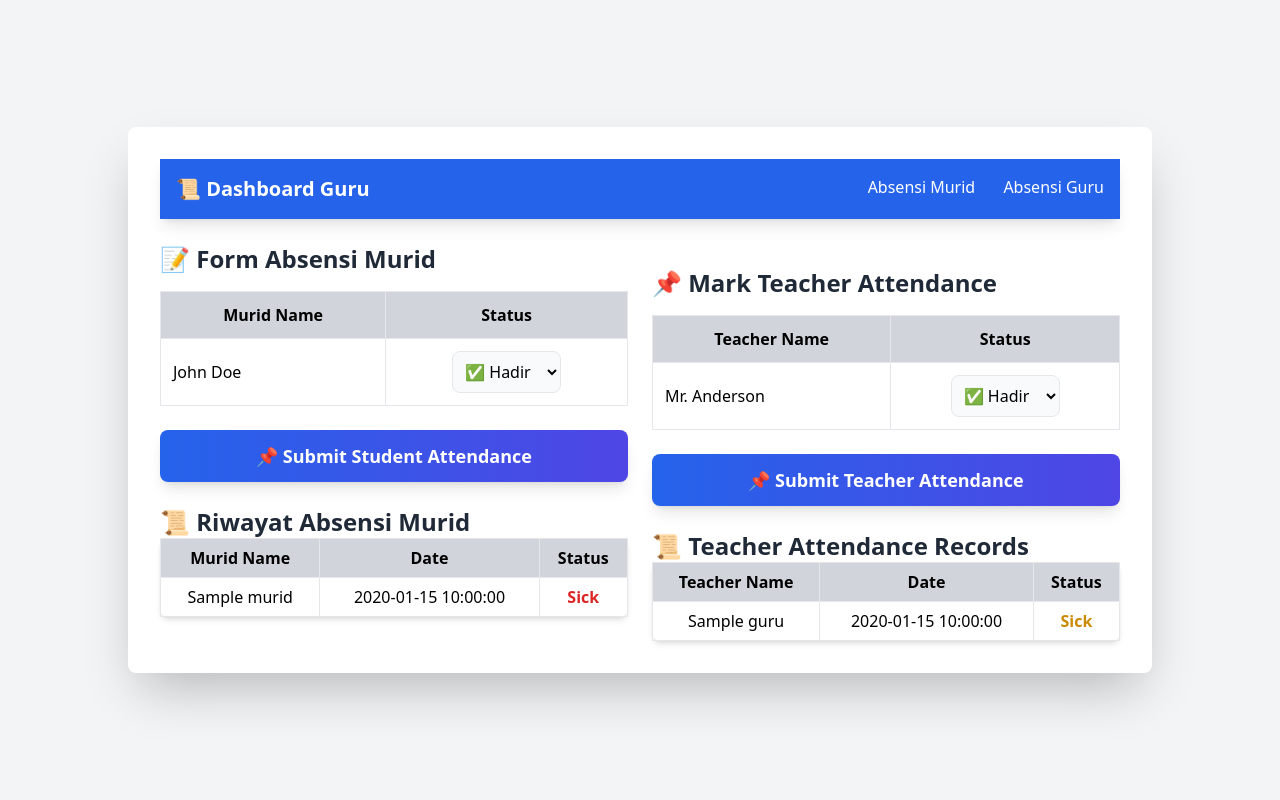
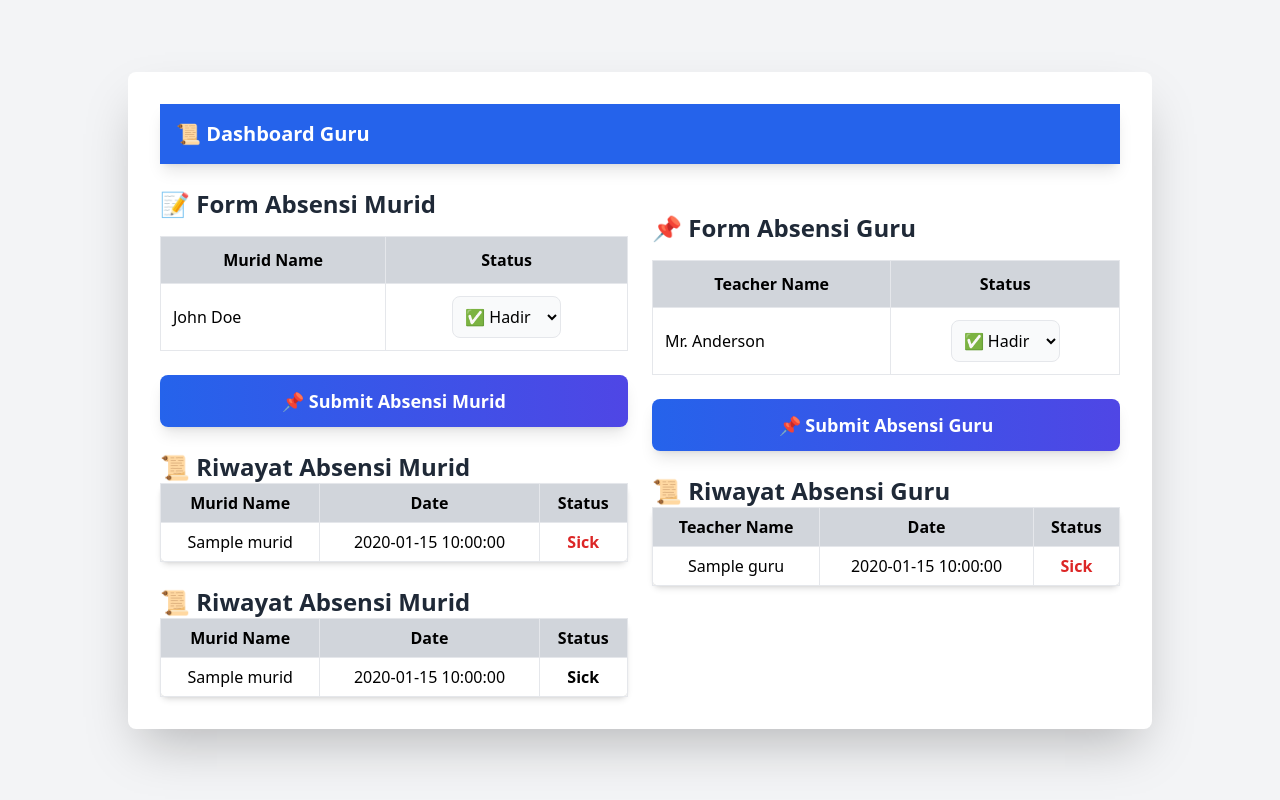
Before and after one commit to Eleutheria-Sapta-Timira-Celeste/Tugas-Akhir, a PHP site: page /admin/guru_dashboard.php in a window 1280 px wide. Run offline with PHP 8.4, Linux system fonts and the light colour scheme; tables that the repository leaves empty or names only in its code hold one stand-in row (values such as "Sample post"); some libraries are stand-ins or nearby versions.

Commit message:
Update riwayat absensi reset harian

```diff
--- a/admin/guru_dashboard.php
+++ b/admin/guru_dashboard.php
@@ -77,6 +77,8 @@ if (isset($_GET['success']) && $_GET['success'] === 'absensi_murid_recorded') {
     echo "<script>alert('absensi_murid Recorded!');</script>";
 }
 
+$riwayat_murid_result = mysqli_query($connection, "SELECT * FROM riwayat_absensi_murid ORDER BY date DESC");
+$riwayat_guru_result = mysqli_query($connection, "SELECT * FROM riwayat_absensi_guru ORDER BY date DESC");
 
 
 $result = mysqli_query($connection, "SELECT murid_name, date, status FROM absensi_murid ORDER BY date DESC");
@@ -120,10 +122,6 @@ function showForm(formType) {
 <div class="w-full max-w-5xl mx-auto bg-white p-8 rounded-lg shadow-2xl">
     <nav class="bg-blue-600 p-4 text-white flex justify-between shadow-lg">
         <h1 class="text-xl font-bold">📜 Dashboard Guru</h1>
-        <div class="space-x-6">
-            <button onclick="showForm('student')" class="hover:underline">Absensi Murid</button>
-            <button onclick="showForm('teacher')" class="hover:underline">Absensi Guru</button>
-        </div>
     </nav>
 
     <div class="flex flex-col md:flex-row space-y-6 md:space-x-6 mt-6">
@@ -153,7 +151,7 @@ function showForm(formType) {
                     </tbody>
                 </table>
                 <button type="submit" class="mt-6 w-full bg-gradient-to-r from-blue-600 to-indigo-600 text-white py-3 px-6 rounded-lg shadow-lg text-lg font-bold hover:scale-105 transition-transform duration-200">
-                    📌 Submit Student Attendance
+                    📌 Submit Absensi Murid
                 </button>
             </form>
 
@@ -179,11 +177,30 @@ function showForm(formType) {
                     <?php } ?>
                 </tbody>
             </table>
+            <h2 class="text-2xl font-semibold text-gray-800 mt-6">📜 Riwayat Absensi Murid</h2>
+<table class="w-full border border-gray-300 rounded-lg shadow-md text-center">
+    <thead>
+        <tr class="bg-gray-300">
+            <th class="p-2 border">Murid Name</th>
+            <th class="p-2 border">Date</th>
+            <th class="p-2 border">Status</th>
+        </tr>
+    </thead>
+    <tbody>
+        <?php while ($row = mysqli_fetch_assoc($riwayat_murid_result)) { ?>
+        <tr class="border">
+            <td class="p-2 border"><?= htmlspecialchars($row['murid_name']) ?></td>
+            <td class="p-2 border"><?= htmlspecialchars($row['date']) ?></td>
+            <td class="p-2 border font-semibold text-center"><?= htmlspecialchars($row['status']) ?></td>
+        </tr>
+        <?php } ?>
+    </tbody>
+</table>
         </div>
 
         <!-- Teacher Attendance Section -->
         <div id="teacher-section" class="md:w-1/2">
-            <h2 class="text-2xl font-semibold text-gray-800 mb-4">📌 Mark Teacher Attendance</h2>
+            <h2 class="text-2xl font-semibold text-gray-800 mb-4">📌 Form Absensi Guru</h2>
             <form method="POST">
                 <table class="w-full border border-gray-300 rounded-md">
                     <thead>
@@ -207,12 +224,12 @@ function showForm(formType) {
                     </tbody>
                 </table>
                 <button type="submit" class="mt-6 w-full bg-gradient-to-r from-blue-600 to-indigo-600 text-white py-3 px-6 rounded-lg shadow-lg text-lg font-bold hover:scale-105 transition-transform duration-200">
-                    📌 Submit Teacher Attendance
+                    📌 Submit Absensi Guru
                 </button>
             </form>
 
             <!-- Teacher Attendance Records -->
-            <h2 class="text-2xl font-semibold text-gray-800 mt-6">📜 Teacher Attendance Records</h2>
+            <h2 class="text-2xl font-semibold text-gray-800 mt-6">📜 Riwayat Absensi Guru</h2>
             <table class="w-full border border-gray-300 rounded-lg shadow-md text-center">
                 <thead>
                     <tr class="bg-gray-300">
@@ -226,7 +243,7 @@ function showForm(formType) {
                     <tr class="border">
                         <td class="p-2 border"><?= htmlspecialchars($row['nama_guru']) ?></td>
                         <td class="p-2 border"><?= htmlspecialchars($row['date']) ?></td>
-                        <td class="p-2 border font-semibold text-center <?= ($row['status'] === 'Present') ? 'text-green-600' : ($row['status'] === 'Sick' ? 'text-yellow-600' : ($row['status'] === 'Out' ? 'text-blue-600' : 'text-red-600')) ?>">
+                        <td class="p-2 border font-semibold text-center <?= ($row['status'] === 'Hadir') ? 'text-green-600' : ($row['status'] === 'Sakit' ? 'text-yellow-600' : ($row['status'] === 'Izin' ? 'text-blue-600' : 'text-red-600')) ?>">
                             <?= !empty($row['status']) ? htmlspecialchars($row['status']) : "<span class='text-red-600'>No Status Recorded</span>" ?>
                         </td>
                     </tr>
```
Also changed, not shown: admin/reset_absensi.php (added, +19 -0 lines).
